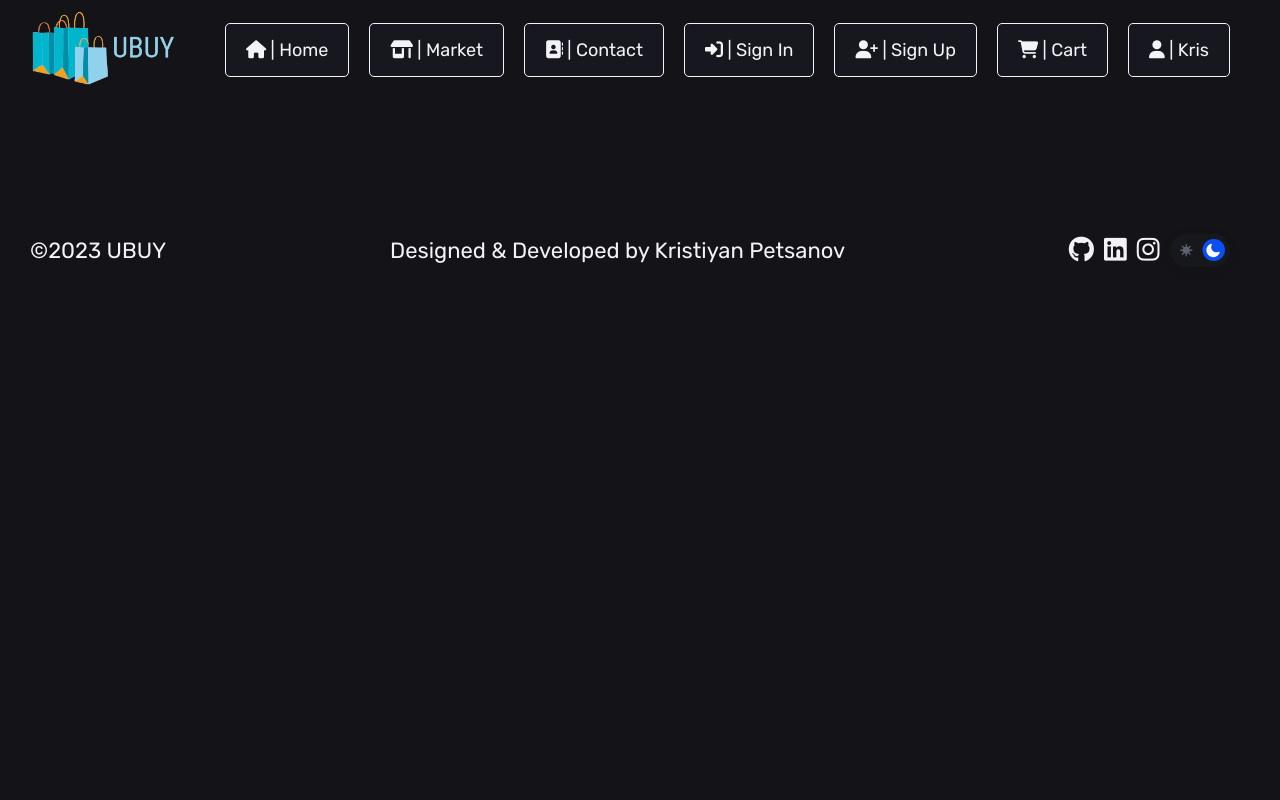
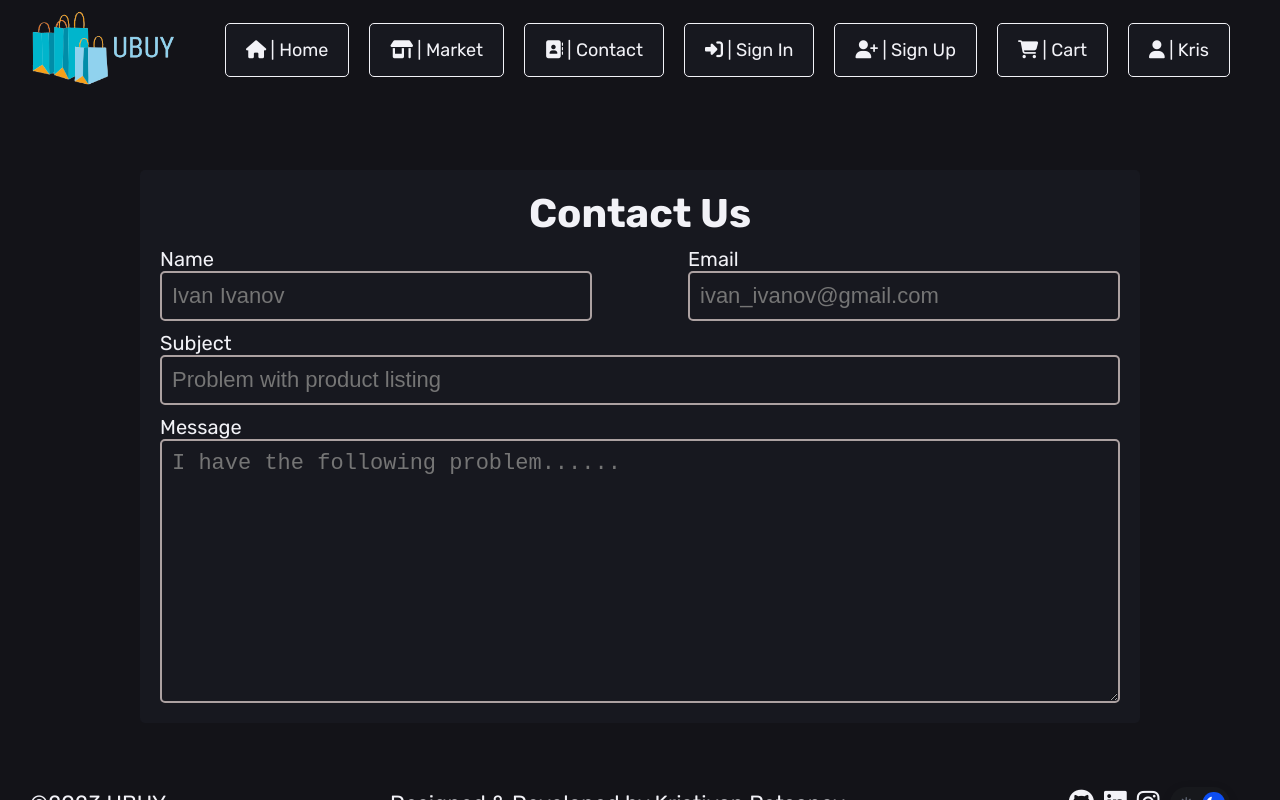
Before and after one commit to kristiyanpts/UBUY, a React (Vite) app in the folder ubuy/: page /contact in a window 1280 px wide. Built offline with nearby package versions, Linux system fonts and the light colour scheme.

Commit message:
Added contact page

```diff
--- a/ubuy/src/App.css
+++ b/ubuy/src/App.css
@@ -2,7 +2,7 @@
 
 :root {
   --background-primary: #f5f5f5;
-  --background-seconday: lightgray;
+  --background-secondary: lightgray;
 
   --text-primary: #17181f;
   --text-secondary: #8e8e93;
@@ -10,7 +10,7 @@
 
 [data-theme="dark"] {
   --background-primary: #131318;
-  --background-seconday: #17181f;
+  --background-secondary: #17181f;
 
   --text-primary: #f2f2f7;
   --text-secondary: #aca1a1;
--- a/ubuy/src/App.jsx
+++ b/ubuy/src/App.jsx
@@ -7,6 +7,7 @@ import { Route, Routes } from "react-router-dom";
 import SignUp from "./components/user/signUp/SignUp";
 import Footer from "./components/shared/footer/Footer";
 import Home from "./components/landing/home/Home";
+import Contact from "./components/landing/contact/Contact";
 
 function App() {
   const { theme } = useContext(ThemeContext);
@@ -18,6 +19,7 @@ function App() {
       <section className="main-window">
         <Routes>
           <Route path="/" element={<Home />} />
+          <Route path="/contact" element={<Contact />} />
           <Route path="/sign-in" element={<SignIn />} />
           <Route path="/sign-up" element={<SignUp />} />
         </Routes>
--- /dev/null
+++ b/ubuy/src/components/landing/contact/Contact.css
@@ -0,0 +1,72 @@
+.contact-wrapper {
+  position: relative;
+  width: 100%;
+  height: fit-content;
+  display: flex;
+  flex-direction: column;
+  align-items: center;
+  gap: 20px;
+}
+
+.contact-form {
+  width: 1000px;
+  height: fit-content;
+  padding: 20px;
+  box-sizing: border-box;
+  background-color: var(--background-secondary);
+  border-radius: 5px;
+  display: flex;
+  flex-direction: row;
+  flex-wrap: wrap;
+  justify-content: space-between;
+  gap: 10px;
+}
+
+.contact-form .contact-title {
+  position: relative;
+  width: 100%;
+  text-align: center;
+  font-size: 40px;
+  font-weight: 700;
+}
+
+.contact-form .contact-field {
+  position: relative;
+  width: 45%;
+  display: flex;
+  flex-direction: column;
+}
+
+.contact-form .contact-field label {
+  font-size: 20px;
+}
+
+.contact-form .contact-field .input-area {
+  background-color: transparent;
+  border: none;
+  border: 2px solid var(--text-secondary);
+  outline: none;
+  font-size: 22px;
+  transition: 0.2s all ease;
+  border-radius: 5px;
+  padding-left: 10px;
+  box-sizing: border-box;
+}
+
+input {
+  height: 50px;
+}
+
+.contact-form .contact-field .input-area:focus {
+  border: 2px solid var(--text-primary);
+}
+
+.long {
+  position: relative;
+  width: 100% !important;
+}
+
+textarea {
+  resize: vertical;
+  padding-top: 10px;
+}
--- /dev/null
+++ b/ubuy/src/components/landing/contact/Contact.jsx
@@ -0,0 +1,50 @@
+import "./Contact.css";
+
+const Contact = () => {
+  return (
+    <div className="contact-wrapper">
+      <div className="contact-form">
+        <div className="contact-title">Contact Us</div>
+        <div className="contact-field">
+          <label htmlFor="name">Name</label>
+          <input
+            type="text"
+            className="input-area"
+            name="name"
+            placeholder="Ivan Ivanov"
+          />
+        </div>
+        <div className="contact-field">
+          <label htmlFor="email">Email</label>
+          <input
+            type="text"
+            className="input-area"
+            name="email"
+            placeholder="ivan_ivanov@gmail.com"
+          />
+        </div>
+        <div className="contact-field long">
+          <label htmlFor="subject">Subject</label>
+          <input
+            type="text"
+            className="input-area"
+            name="subject"
+            placeholder="Problem with product listing"
+          />
+        </div>
+        <div className="contact-field long">
+          <label htmlFor="message">Message</label>
+          <textarea
+            name="message"
+            cols={30}
+            rows={10}
+            className="input-area"
+            placeholder="I have the following problem......"
+          ></textarea>
+        </div>
+      </div>
+    </div>
+  );
+};
+
+export default Contact;
--- a/ubuy/src/components/landing/home/Home.css
+++ b/ubuy/src/components/landing/home/Home.css
@@ -14,7 +14,7 @@
 }
 
 .info {
-  background-color: var(--background-seconday);
+  background-color: var(--background-secondary);
   border-radius: 5px;
   padding: 20px;
   box-sizing: border-box;
@@ -99,7 +99,7 @@
 .recent-products .products .product {
   height: fit-content;
   width: 350px;
-  background-color: var(--background-seconday);
+  background-color: var(--background-secondary);
   border-radius: 5px;
   padding: 15px;
   box-sizing: border-box;
--- a/ubuy/src/components/shared/header/Header.css
+++ b/ubuy/src/components/shared/header/Header.css
@@ -23,7 +23,7 @@ header .navlist a {
   width: fit-content;
   padding: 15px 20px 15px 20px;
   font-size: 18px;
-  background-color: var(--background-seconday);
+  background-color: var(--background-secondary);
   border-radius: 5px;
   text-decoration: none;
   color: var(--text-primary);
@@ -39,7 +39,7 @@ header .navlist a:hover {
 header .nav-menu-button {
   width: 50px;
   height: 50px;
-  background-color: var(--background-seconday);
+  background-color: var(--background-secondary);
   color: var(--text-primary);
   border: 1px solid var(--text-primary);
   border-radius: 5px;
--- a/ubuy/src/components/user/signIn/SignIn.css
+++ b/ubuy/src/components/user/signIn/SignIn.css
@@ -6,7 +6,7 @@
   flex-direction: column;
   align-items: center;
   justify-content: center;
-  background-color: var(--background-seconday);
+  background-color: var(--background-secondary);
   border-radius: 5px;
   gap: 20px;
   box-shadow: 0px 0px 5px 5px var(--text-primary);
@@ -74,7 +74,7 @@
   height: 40px;
   font-size: 18px;
   border-radius: 5px;
-  background-color: var(--background-seconday);
+  background-color: var(--background-secondary);
   border: 1px solid var(--text-primary);
   color: var(--text-primary);
   cursor: pointer;
@@ -97,7 +97,7 @@
 }
 
 .splitter span {
-  background-color: var(--background-seconday);
+  background-color: var(--background-secondary);
   padding: 0 10px;
   font-weight: 700;
 }
@@ -122,7 +122,7 @@
   font-size: 18px;
   width: 50%;
   height: 40px;
-  background-color: var(--background-seconday);
+  background-color: var(--background-secondary);
   border: 1px solid var(--text-primary);
   border-radius: 5px;
   display: flex;
--- a/ubuy/src/components/user/signUp/SignUp.css
+++ b/ubuy/src/components/user/signUp/SignUp.css
@@ -6,7 +6,7 @@
   flex-direction: column;
   align-items: center;
   justify-content: center;
-  background-color: var(--background-seconday);
+  background-color: var(--background-secondary);
   border-radius: 5px;
   gap: 20px;
   box-shadow: 0px 0px 5px 5px var(--text-primary);
@@ -74,7 +74,7 @@
   height: 40px;
   font-size: 18px;
   border-radius: 5px;
-  background-color: var(--background-seconday);
+  background-color: var(--background-secondary);
   border: 1px solid var(--text-primary);
   color: var(--text-primary);
   cursor: pointer;
@@ -97,7 +97,7 @@
 }
 
 .splitter span {
-  background-color: var(--background-seconday);
+  background-color: var(--background-secondary);
   padding: 0 10px;
   font-weight: 700;
 }
@@ -122,7 +122,7 @@
   font-size: 18px;
   width: 50%;
   height: 40px;
-  background-color: var(--background-seconday);
+  background-color: var(--background-secondary);
   border: 1px solid var(--text-primary);
   border-radius: 5px;
   display: flex;
```
Also changed, not shown: 2 other files (tests, documents, lock files or other folders).
